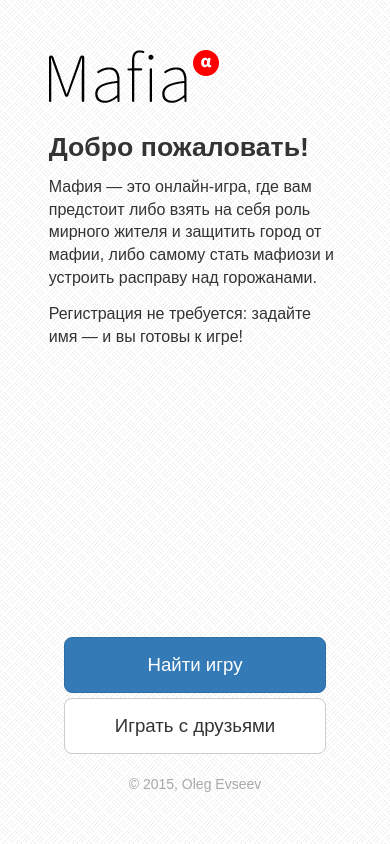
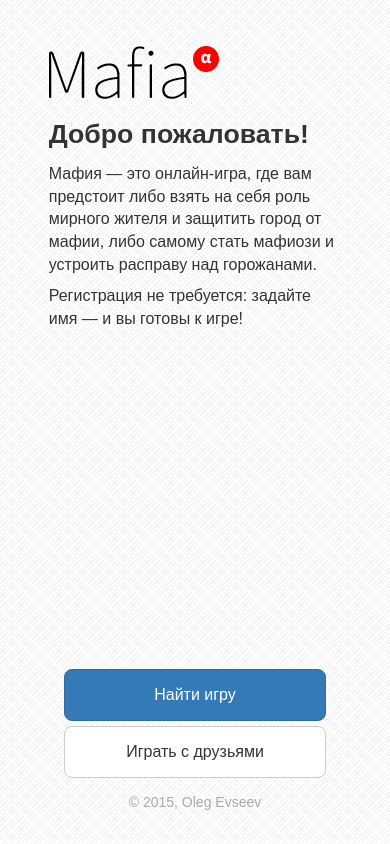
Before and after one commit to oevseev/mafia, a web app: file public/index.html in a window 390 px wide. Run offline with its HTML, style and script files only (its server is not run), Linux system fonts and the light colour scheme; some libraries are stand-ins or nearby versions; some web fonts are replaced.

Commit message:
Adaptive design fixes

```diff
--- a/public/css/style.css
+++ b/public/css/style.css
@@ -13,14 +13,14 @@ body#index-page {
     width: 100%; height: 100%;
 
     overflow: hidden;
-    padding: 50px 0;
+    padding: 48pt 0;
 
     background-image: url("/img/bg-pattern-light.png");
     background-repeat: repeat;
 }
 
 .btn-huge {
-    padding: 16px;
+    padding: 1em;
     line-height: normal;
     border-radius: 8px;
 
@@ -41,13 +41,22 @@ body#index-page {
     flex-direction: column;
 }
 
+.index-header {
+    min-height: min-content;
+
+    padding: 1em 0;
+}
+
 .index-content {
+    margin-top: 2em;
+    margin-bottom: 1em;
+
     flex: 1;
-    padding: 50px 0;
 }
 
 .index-content > * {
-    margin-bottom: 10pt;
+    margin-top: 0;
+    margin-bottom: 0.5em;
 }
 
 .index-content > h1 {
@@ -64,13 +73,17 @@ body#index-page {
 }
 
 @media(max-width: 768px) {
+    body#index-page {
+        padding: 24pt 0;
+    }
     .index-content {
-        padding: 10px 0;
+        overflow: auto;
+        margin-top: 0;
+        padding: 0.5em 0;
     }
 
     .index-content > h1 {
         font-size: 20pt;
-        font-weight: 800;
     }
 
     .index-content > p {
@@ -78,8 +91,16 @@ body#index-page {
     }
 
     .index-author {
-        margin-top: 20px;
+        margin-top: 1em;
         text-align: center;
+    }
+
+    .btn-huge {
+        padding: 1em;
+        line-height: normal;
+        border-radius: 8px;
+
+        font-size: 12pt;
     }
 }
 
```
